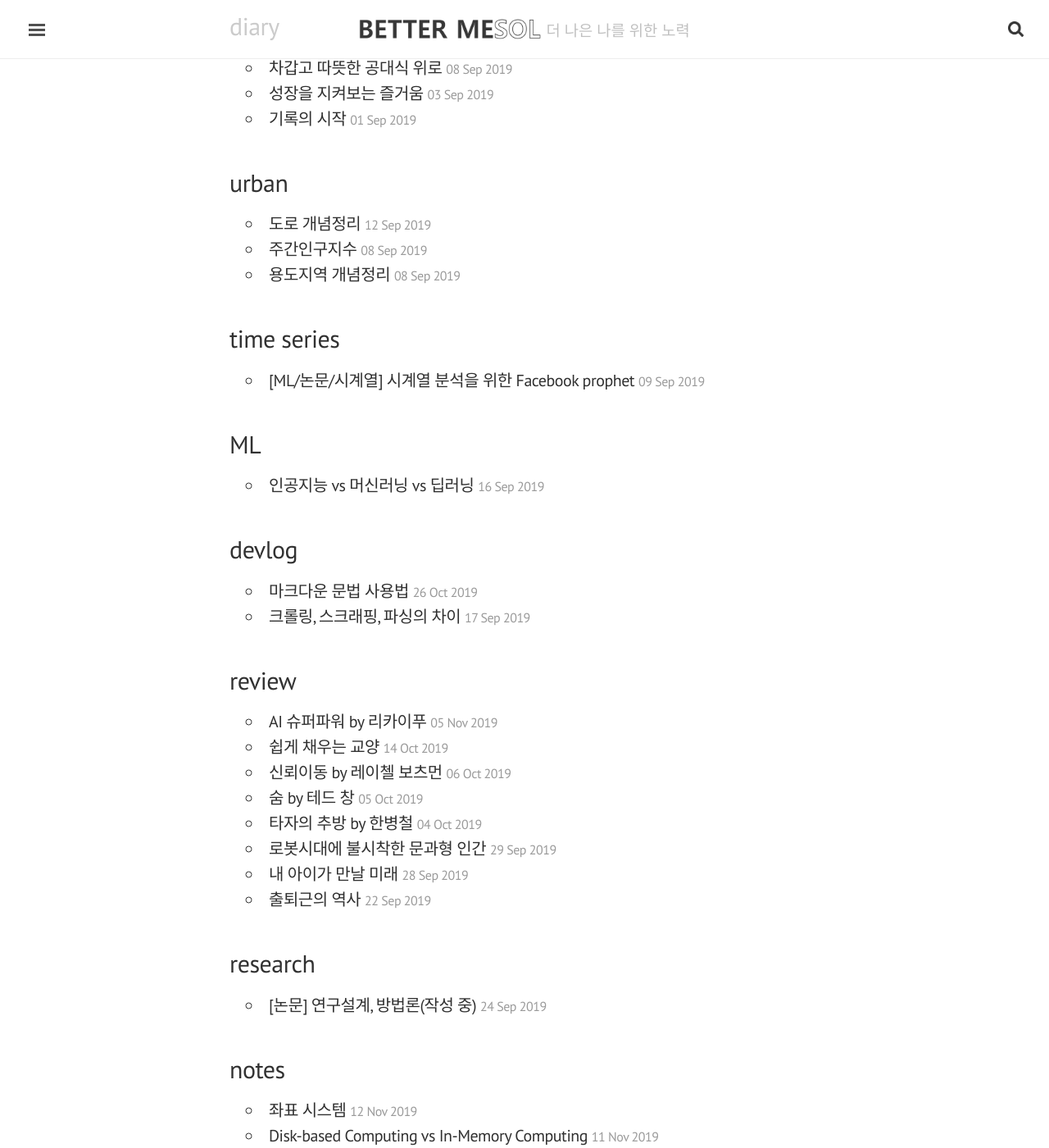
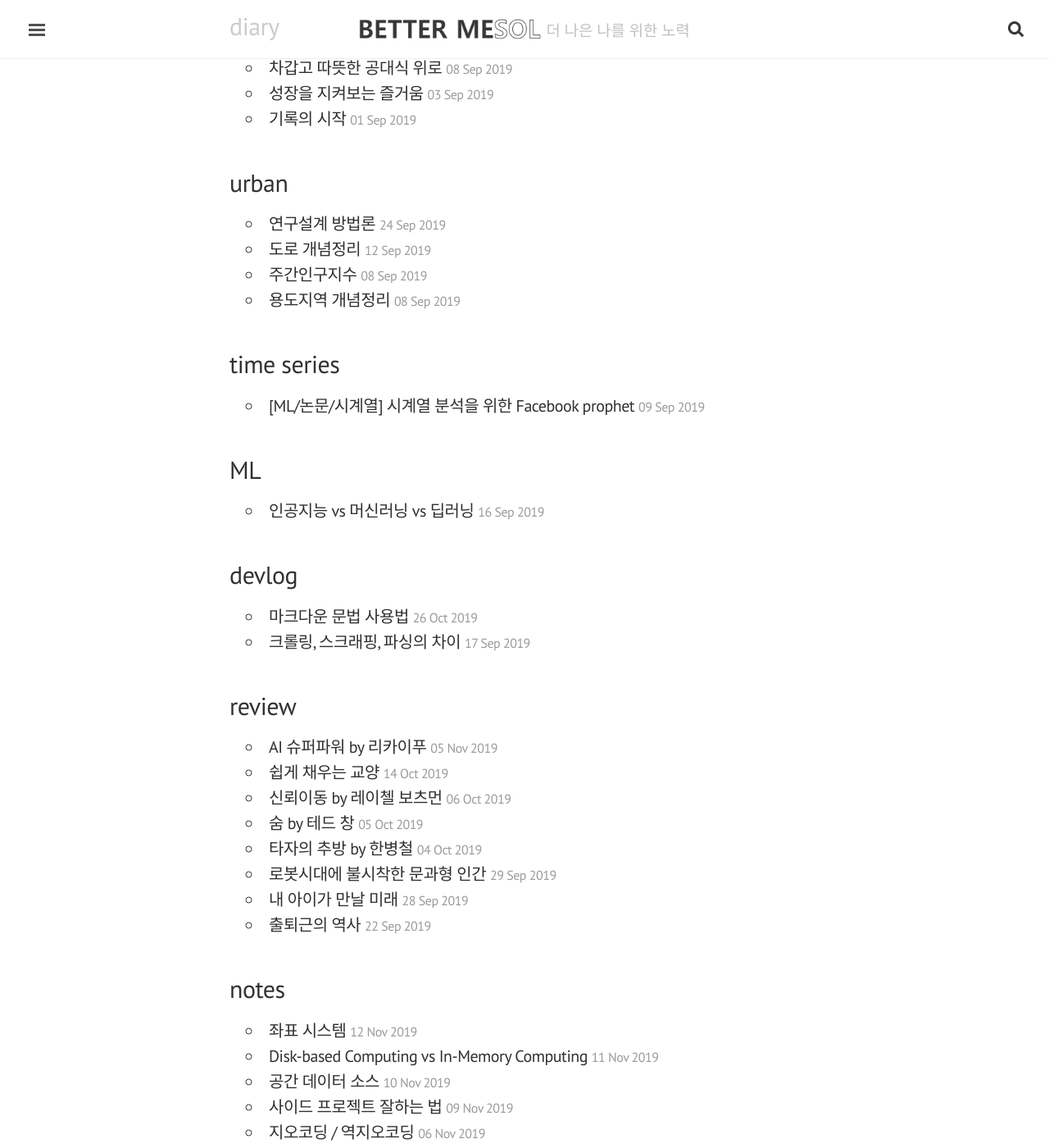
Before and after one commit to bettermesol/bettermesol.github.io, a Jekyll site: the page built from blog/categories.html, in a window 1280 px wide and 1400 px high, scrolled down 298 px. Shown: the whole window at 82% size. Built offline with Jekyll 4.4.1, drawn with Linux system fonts in a browser that asks for light colours; nearby versions of some CDN libraries.

Commit message:
Update 2019-09-24-writing-research-paper.md

```diff
--- a/_posts/2019-09-24-writing-research-paper.md
+++ b/_posts/2019-09-24-writing-research-paper.md
@@ -1,10 +1,10 @@
 ---
-title: "[논문] 연구설계, 방법론(작성 중)"
+title: "연구설계 방법론"
 excerpt: "논문 쓰는 법 후려치기"
 last_modified_at: 2019-09-24T16:20:02-05:00
 categories:
-  - research
-tags: [research]
+  - urban
+tags: [research, paper, urban]
 
 toc : # true
 toc_label : # "toc_label"
```
